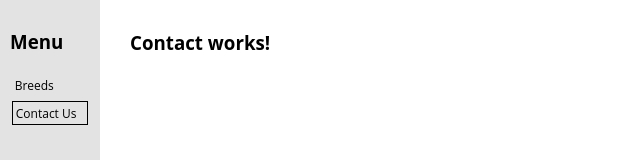
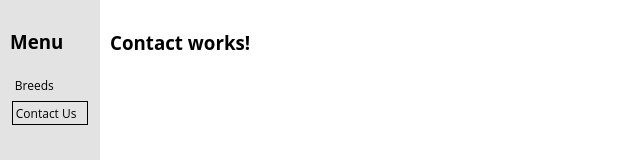
Before and after one commit to av372/oh, an Angular app: page /contact in a window 1280 px wide. Shown: the top 160 px of the page, without its empty margins (0-640 px from the left). Built offline with nearby package versions, Linux system fonts and the light colour scheme.

Commit message:
Contact padding modified

```diff
--- a/src/app/components/contact/contact.component.css
+++ b/src/app/components/contact/contact.component.css
@@ -1,3 +1,3 @@
 .contact {
-  margin: 30px;
+  margin: 30px 10px;
 }
```
